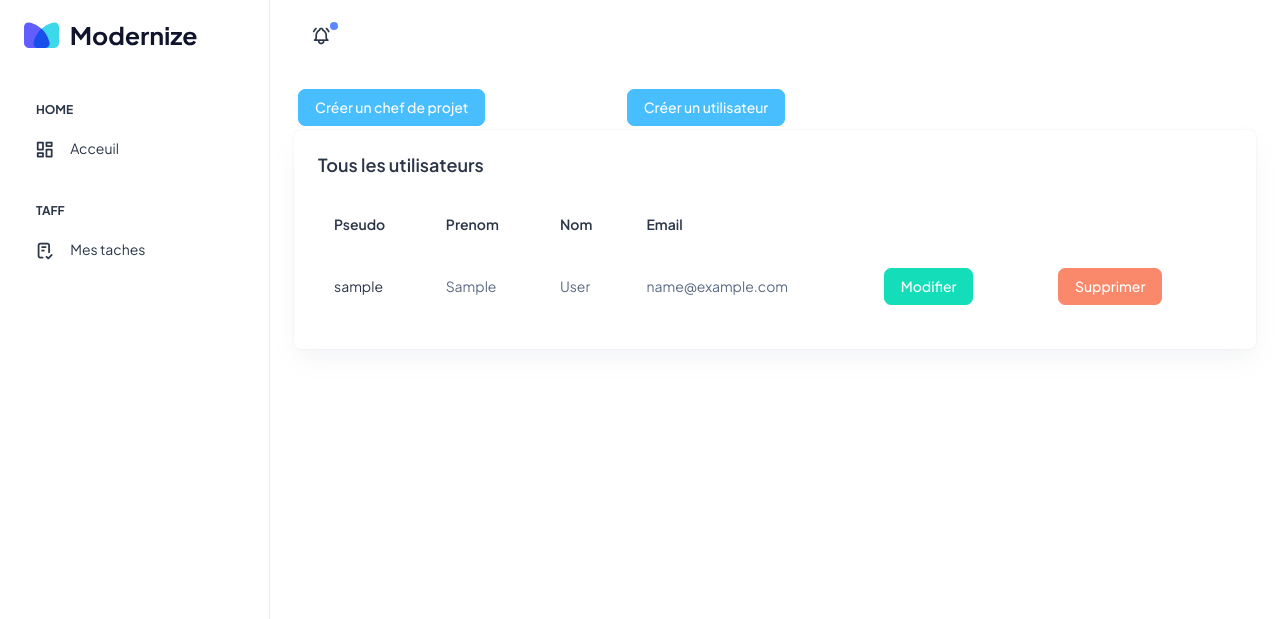
After one commit to lauPB07/FocusFlow, a Django app: page /showUsers/ in a window 1280 px wide. The commit adds this page. Shown: the top 619 px of the page. Run offline with Django 5.2, Linux system fonts and the light colour scheme; tables that the repository leaves empty hold one stand-in row (values such as "Sample post"); some libraries are stand-ins or nearby versions.

Commit message:
feat : possibilité d'ajouter un utilisateur

```diff
--- a/FocusFlow/templates/base.html
+++ b/FocusFlow/templates/base.html
@@ -66,19 +66,11 @@
               <span class="hide-menu">Utilisateurs</span>
             </li>
             <li class="sidebar-item">
-              <a class="sidebar-link" href="./authentication-login.html" aria-expanded="false">
+              <a class="sidebar-link" href="/showUsers/" aria-expanded="false">
                 <span>
                   <i class="ti ti-user-plus"></i>
                 </span>
-                <span class="hide-menu">Ajouter un chef de projet</span>
-              </a>
-            </li>
-            <li class="sidebar-item">
-              <a class="sidebar-link" href="./authentication-register.html" aria-expanded="false">
-                <span>
-                  <i class="ti ti-user-plus"></i>
-                </span>
-                <span class="hide-menu">Ajouter un utilisateur</span>
+                <span class="hide-menu">Liste des utilisateurs</span>
               </a>
             </li>
             {% endif %}
--- /dev/null
+++ b/FocusFlow/templates/show_users.html
@@ -0,0 +1,60 @@
+{% extends 'base.html' %}
+{% block content %}
+    <div class="row">
+        <div class="col-lg-4 d-flex align-items-stretch">
+            <a href="/createUser/" class="btn btn-secondary m-1">Créer un chef de projet</a>
+        </div>
+         <div class="col-lg-4 d-flex align-items-stretch">
+            <a href="" class="btn btn-secondary m-1">Créer un utilisateur</a>
+        </div>
+          <div class="col-lg-12 d-flex align-items-stretch">
+            <div class="card w-100">
+              <div class="card-body p-4">
+                  <h5 class="card-title fw-semibold mb-4">Tous les utilisateurs</h5>
+                <div class="table-responsive">
+                  <table class="table text-nowrap mb-0 align-middle">
+                    <thead class="text-dark fs-4">
+                      <tr>
+                        <th class="border-bottom-0">
+                          <h6 class="fw-semibold mb-0">Pseudo</h6>
+                        </th>
+                        <th class="border-bottom-0">
+                          <h6 class="fw-semibold mb-0">Prenom</h6>
+                        </th>
+                        <th class="border-bottom-0">
+                          <h6 class="fw-semibold mb-0">Nom</h6>
+                        </th>
+                          <th class="border-bottom-0">
+                            <h6 class="fw-semibold mb-0">Email</h6>
+                          </th>
+                      </tr>
+                    </thead>
+                    <tbody>
+                    {% for user in users  %}
+                    <tr>
+                        <td class="border-bottom-0"><h6 class="mb-0 fw-normal">{{ user.username }}</h6></td>
+                        <td class="border-bottom-0">
+                            <p class="mb-0 fw-normal">{{ user.first_name }}</p>
+                        </td>
+                        <td class="border-bottom-0">
+                          <p class="mb-0 fw-normal">{{ user.last_name }}</p>
+                        </td>
+                        <td class="border-bottom-0">
+                          <p class="mb-0 fw-normal">{{ user.email }}</p>
+                        </td>
+                        <td class="border-bottom-0">
+                          <a class="btn btn-success m-1">Modifier</a>
+                        </td>
+                         <td class="border-bottom-0">
+                          <a class="btn btn-danger m-1">Supprimer</a>
+                        </td>
+                      </tr>
+                    {% endfor %}
+                    </tbody>
+                  </table>
+                </div>
+              </div>
+            </div>
+          </div>
+    </div>
+{% endblock %}
--- a/FocusFlow/urls.py
+++ b/FocusFlow/urls.py
@@ -10,5 +10,7 @@ urlpatterns = [
     path('createProjet/',views.create_projets, name='createProjet'),
     path('showProjet/',views.show_projets, name='showProjet'),
     path('<int:projet_id>/addParticipant/',views.ajouterUser_projets, name='ajouterUser_projets'),
-    path('<int:projet_id>/details/', views.detail_projets, name='details')
+    path('<int:projet_id>/details/', views.detail_projets, name='details'),
+    path('showUsers/', views.show_users, name='showUsers'),
+    path('createUser/',views.register_user, name='createUser')
 ]
--- a/FocusFlow/views.py
+++ b/FocusFlow/views.py
@@ -1,6 +1,6 @@
 from django.contrib import messages
 from django.contrib.auth import authenticate, logout, login
-from django.contrib.auth.forms import AuthenticationForm
+from django.contrib.auth.forms import AuthenticationForm, UserCreationForm
 from django.contrib.auth.models import User
 from django.shortcuts import render, redirect
 
@@ -33,6 +33,45 @@ def index(request):
             messages.info(request, 'Identifiant ou mot de passe incorrect')
     form = AuthenticationForm()
     return render(request, 'login.html', {'form': form })
+
+
+def register_user(request):
+    user = request.user
+    is_chefProjet = user.groups.filter(name='chef de projet').exists()
+    is_admin = user.groups.filter(name='admin').exists()
+    if request.method == 'POST':
+        username = request.POST.get('username')
+        first_name = request.POST.get('firstName')
+        last_name = request.POST.get('lastName')
+        email = request.POST.get('email')
+        password = request.POST.get('password')
+        if not username or not email or not password:
+            messages.error(request, "Tous les champs obligatoires doivent être remplis.")
+            return render(request, 'createUser.html')
+
+
+        try:
+            user = User.objects.create_user(
+                username=username,
+                first_name=first_name,
+                last_name=last_name,
+                email=email,
+                password=password
+            )
+            user.save()
+            messages.success(request, "Utilisateur créé avec succès.")
+            return redirect('showUsers')
+        except Exception as e:
+            messages.error(request, f"Erreur lors de la création de l'utilisateur: {str(e)}")
+            return render(request, 'createUser.html')
+
+    content = {
+        'is_admin': is_admin,
+        'is_chefProjet': is_chefProjet
+    }
+    return render(request, 'createUser.html', content)
+
+
 
 def acceuil_views(request):
     user = request.user
@@ -122,3 +161,15 @@ def detail_projets(request, projet_id):
         'is_chefProjet': is_chefProjet
     }
     return render(request, 'detail_projets.html', context)
+
+def show_users(request):
+    user = request.user
+    is_chefProjet = user.groups.filter(name='chef de projet').exists()
+    is_admin = user.groups.filter(name='admin').exists()
+    users = User.objects.all()
+    context = {
+        'users': users,
+        'is_admin': is_admin,
+        'is_chefProjet': is_chefProjet
+    }
+    return render(request, 'show_users.html', context)
```
Also changed, not shown: FocusFlow/templates/createUser.html (added, +40 -0 lines).
